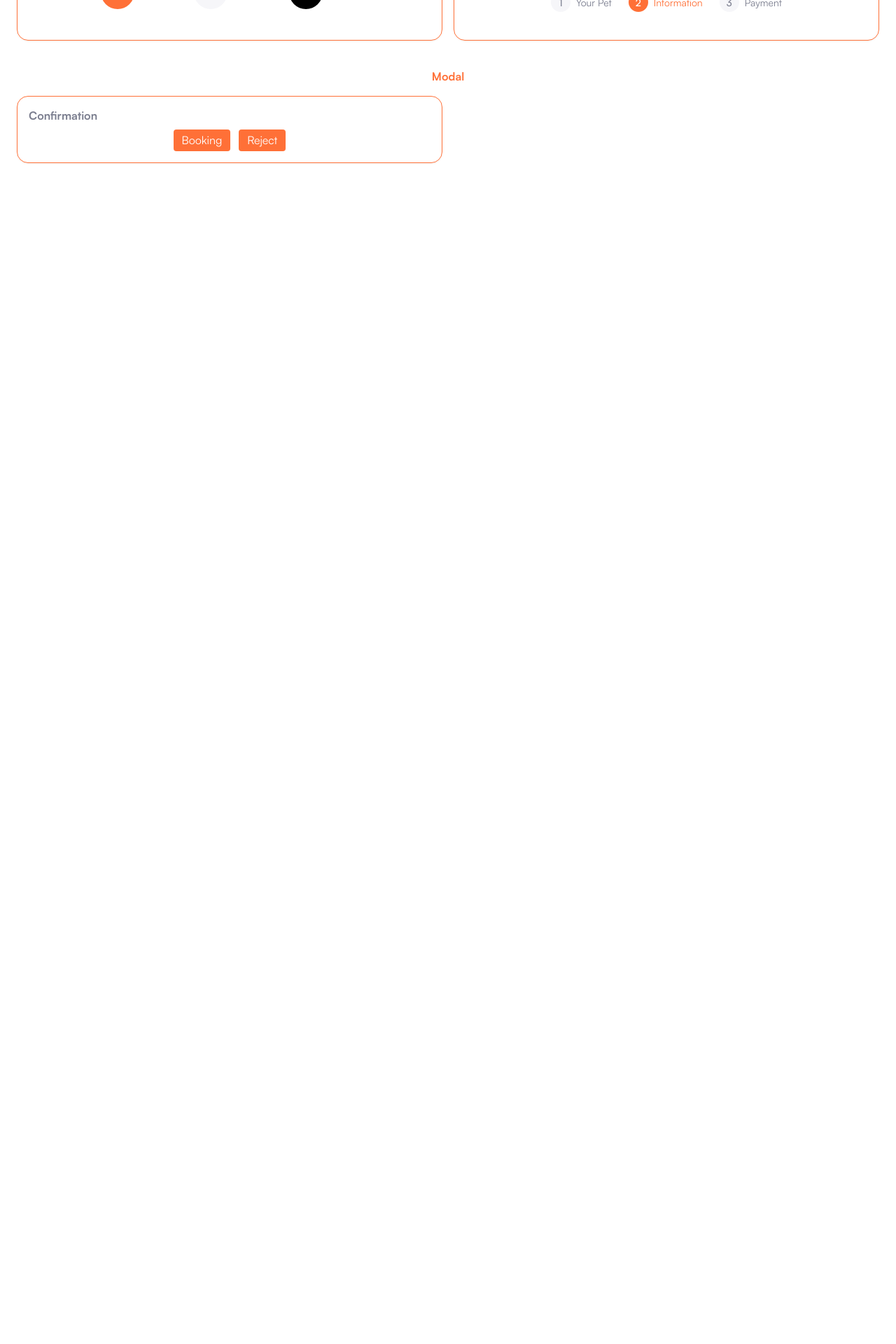
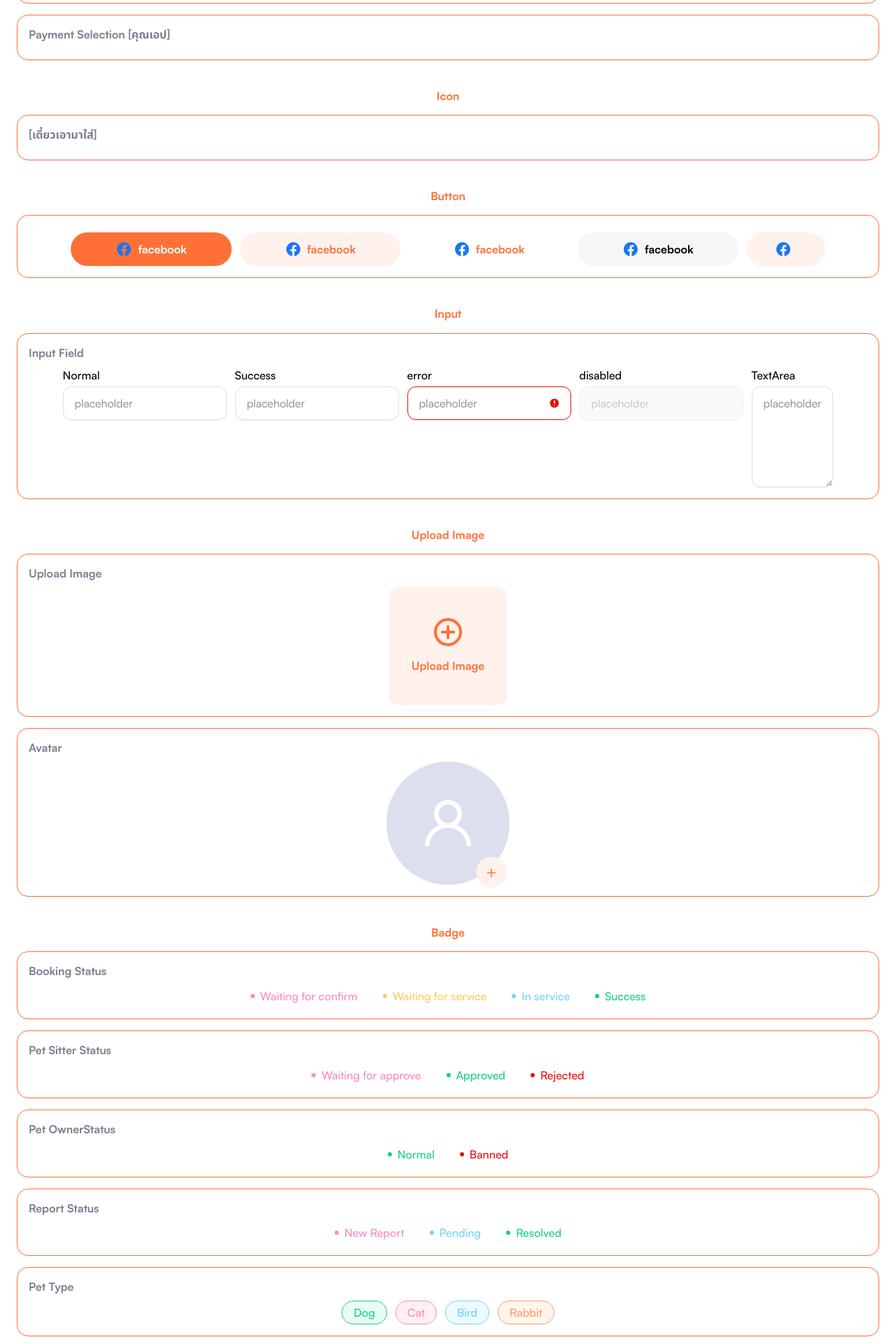
Before and after one commit to phumphut-rueng/Pet-Sitter-App, a Next.js app: page /componentall in a window 1280 px wide. Shown: the part 320-2240 px from the top of the page at 70% size. Before the commit the page ends 800 px from the top, so only its background shows below. Built offline with nearby package versions, Linux system fonts and the light colour scheme.

Commit message:
feat:add ComponentAll page

```diff
--- a/src/pages/componentall.tsx
+++ b/src/pages/componentall.tsx
@@ -4,16 +4,29 @@ import ProgressBar from "@/components/progressStep/ProgressBar";
 import ProgressStep from "@/components/progressStep/ProgressStep";
 import BookingConfirmation from "@/components/modal/BookingConfirmation";
 import RejectConfirmation from "@/components/modal/RejectConfirmation";
+import RatingSelect from "@/components/ratingStar";
+import PrimaryButton from "@/components/buttons/primaryButton";
+import InputText from "@/components/input/InputText";
+import InputTextArea from "@/components/input/InputTextArea";
+import { PetTypeBadge } from "@/components/badges/pettypebadge";
+import { StatusBadge } from "@/components/badges/statusbadge";
+import ImageGallery from "@/components/form/imagegalleryupload";
+import AvatarUploader from "@/components/form/avatarupload";
+import { cn } from "@/lib/utils";
 
-// 🔹 Section Wrapper
-const Section = ({ title, children }: { title: string; children: React.ReactNode }) => (
+// Section Wrapper
+const Section = ({ title, cols = 2, children }: {
+    title: string;
+    cols?: number;
+    children: React.ReactNode
+}) => (
     <div className="space-y-4">
         <h2 className="text-xl font-bold text-center text-orange-5">{title}</h2>
-        <div className="grid gap-4 sm:grid-cols-2">{children}</div>
+        <div className={cn("grid gap-4", `sm:grid-cols-${cols}`)}>{children}</div>
     </div>
 );
 
-// 🔹 SubSection Card
+// SubSection Card
 const SubSection = ({ title, children }: { title: string; children: React.ReactNode }) => (
     <div className="p-4 border border-orange-5 rounded-lg  shadow-sm">
         <p className="text-sm font-semibold text-gray-6 mb-2">{title}</p>
@@ -28,16 +41,203 @@ export default function ComponentAll() {
     return (
         <div className="min-h-screen text-white p-6">
             <div className=" mx-auto space-y-10">
-                {/* Pagination */}
-                <Section title="Pagination">
-                    <SubSection title="Example">
+                {/* Rating */}
+                <Section title="Selection">
+                    <SubSection title="Checkbox - Radio [คุณเอป]">
+                        <></>
+                    </SubSection>
+                    <SubSection title="Rating">
+                        {/*
+                        value = Rating
+                        */}
+                        <RatingSelect
+                            value={1}
+                        />
+                        <RatingSelect
+                            value={5}
+                        />
+                    </SubSection>
+                    <SubSection title="Pin Selection [คุณชิน]">
+                        <></>
+                    </SubSection>
+                    <SubSection title="Payment Selection [คุณเอป]">
+                        <></>
+                    </SubSection>
+                </Section>
+
+                {/* Icon */}
+                <Section title="Icon">
+                    <SubSection title="[เดี๋ยวเอามาใส่]">
+                        <></>
+                    </SubSection>
+                </Section>
+
+                {/* Button */}
+                <Section title="Button" cols={1}>
+                    <SubSection title="">
+                        {/*
+                        วิธีใช้ เลือกสี bg ปุ่มได้เฉพาะใน bgColorMap และ textColor ได้เฉพาะใน textColorMap ถ้าอยากใช้สีอื่นต้อมาเพิ่มในนี้ก่อน
+                        //สามารถเพิ่มเขียน override className ได้ เช่น เเก้ความยาวปุ่มด้วย px
+                        */}
+                        <PrimaryButton
+                            text="facebook"
+                            srcImage="/icons/fbIcon.svg"
+                            bgColor="primary"
+                            textColor="white"
+                            className="px-16"
+                        />
+                        <PrimaryButton
+                            text="facebook"
+                            srcImage="/icons/fbIcon.svg"
+                            bgColor="secondary"
+                            textColor="orange"
+                            className="px-16"
+                        />
+                        <PrimaryButton
+                            text="facebook"
+                            srcImage="/icons/fbIcon.svg"
+                            bgColor="ghost"
+                            textColor="orange"
+                            className="px-16"
+                        />
+                        <PrimaryButton
+                            text="facebook"
+                            srcImage="/icons/fbIcon.svg"
+                            bgColor="gray"
+                            textColor="black"
+                            className="px-16"
+                        />
+                        <PrimaryButton
+                            srcImage="/icons/fbIcon.svg"
+                            bgColor="secondary"
+                            textColor="orange"
+                        />
+                    </SubSection>
+                </Section>
+
+                {/* Input */}
+                <Section title="Input" cols={1}>
+                    <SubSection title="Input Field">
+                        <InputText
+                            label="Normal"
+                            placeholder="placeholder"
+                            type="text"
+                            variant="default"
+                        />
+                        <InputText
+                            label="Success"
+                            placeholder="placeholder"
+                            type="text"
+                            variant="success"
+                        />
+                        <InputText
+                            label="error"
+                            placeholder="placeholder"
+                            type="text"
+                            variant="error"
+                        />
+                        <InputText
+                            label="disabled"
+                            placeholder="placeholder"
+                            type="text"
+                            variant="default"
+                            disabled={true}
+                        />
+                        <InputTextArea
+                            label="TextArea"
+                            placeholder="placeholder"
+                        />
+                    </SubSection>
+                </Section>
+
+                {/* Upload Image */}
+                <Section title="Upload Image">
+                    <SubSection title="Upload Image">
                         {/*
                         currentPage = หน้าที่เลือกอยู่
                         totalPages = หน้าทั้งหมด
                         */}
-                        <Pagination
-                            currentPage={5}
-                            totalPages={45}
+                        <ImageGallery
+                        />
+                    </SubSection>
+                    <SubSection title="Avatar">
+                        {/*
+                        currentPage = หน้าที่เลือกอยู่
+                        totalPages = หน้าทั้งหมด
+                        */}
+                        <AvatarUploader
+                        />
+                    </SubSection>
+                </Section>
+
+                {/* Badge */}
+                <Section title="Badge">
+                    {/*
+                    status = ชื่อ
+                    */}
+                    <SubSection title="Booking Status">
+                        <StatusBadge
+                            status="waitingConfirm"
+                        />
+                        <StatusBadge
+                            status="waitingService"
+                        />
+                        <StatusBadge
+                            status="inService"
+                        />
+                        <StatusBadge
+                            status="success"
+                        />
+                    </SubSection>
+
+                    <SubSection title="Pet Sitter Status">
+                        <StatusBadge
+                            status="waitingApprove"
+                        />
+                        <StatusBadge
+                            status="approved"
+                        />
+                        <StatusBadge
+                            status="rejected"
+                        />
+                    </SubSection>
+
+                    <SubSection title="Pet OwnerStatus">
+                        <StatusBadge
+                            status="normal"
+                        />
+                        <StatusBadge
+                            status="banned"
+                        />
+                    </SubSection>
+
+                    <SubSection title="Report Status">
+                        <StatusBadge
+                            status="newReport"
+                        />
+                        <StatusBadge
+                            status="pending"
+                        />
+                        <StatusBadge
+                            status="resolved"
+                        />
+                    </SubSection>
+
+                    <SubSection title="Pet Type">
+                        {/*
+                        typeKey = ชื่อ
+                        */}
+                        <PetTypeBadge
+                            typeKey="dog"
+                        />
+                        <PetTypeBadge
+                            typeKey="cat"
+                        />
+                        <PetTypeBadge
+                            typeKey="bird"
+                        />
+                        <PetTypeBadge
+                            typeKey="rabbit"
                         />
                     </SubSection>
                 </Section>
@@ -72,6 +272,27 @@ export default function ComponentAll() {
                         */}
                         <ProgressStep
                             activeNumner={2} />
+                    </SubSection>
+                </Section>
+
+                {/* Card */}
+                <Section title="Card ">
+                    <SubSection title="รอคุณยู">
+                        <></>
+                    </SubSection>
+                </Section>
+
+                {/* Pagination */}
+                <Section title="Pagination">
+                    <SubSection title="">
+                        {/*
+                        currentPage = หน้าที่เลือกอยู่
+                        totalPages = หน้าทั้งหมด
+                        */}
+                        <Pagination
+                            currentPage={5}
+                            totalPages={45}
+                        />
                     </SubSection>
                 </Section>
 
@@ -112,6 +333,13 @@ export default function ComponentAll() {
                         onConfirm={() => console.log("Rejected")}
                     />
                 </Section>
+
+                {/* Chat */}
+                <Section title="Chat">
+                    <SubSection title="รอคุณชิน">
+                        <></>
+                    </SubSection>
+                </Section>
             </div>
         </div>
     );
```
